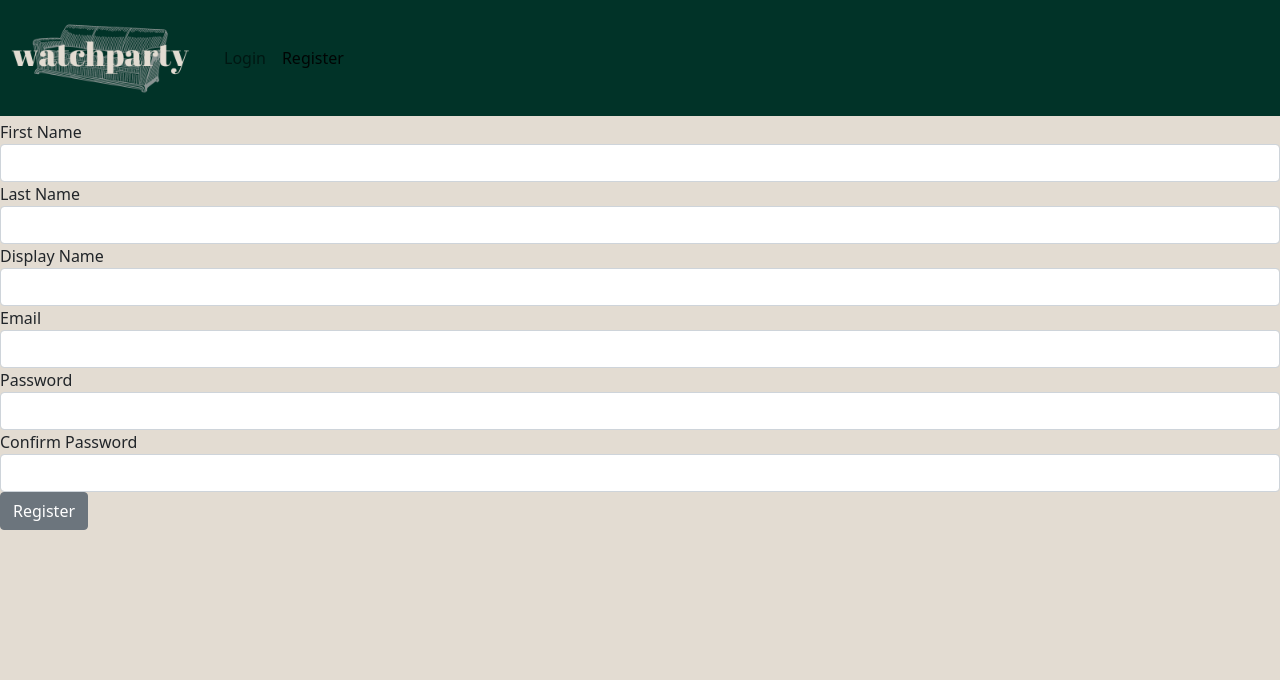
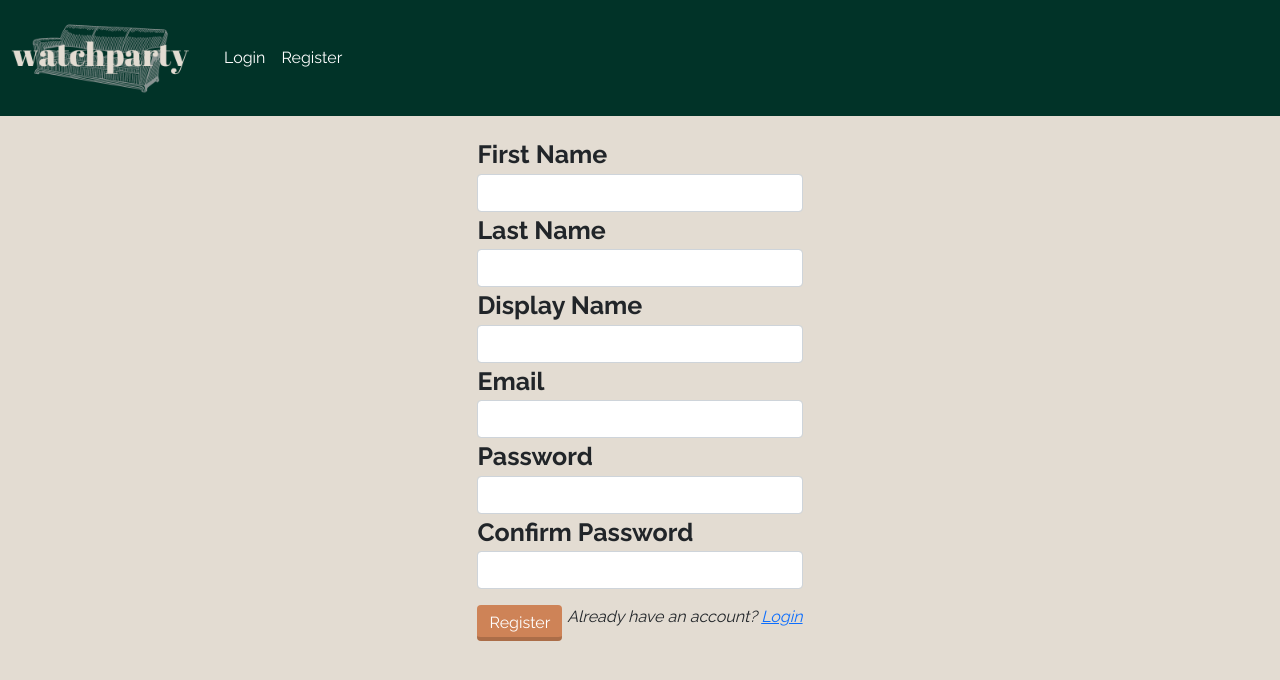
Before and after one commit to srcrank/watchparty, a React (Create React App) app in the folder WatchPartyCapstone/client/: page /register in a window 1280 px wide. Shown: the top 680 px of the page. Built offline with nearby package versions, Linux system fonts and the light colour scheme; no server answers.

Commit message:
styling forms

```diff
--- a/WatchPartyCapstone/client/src/components/EventDetails.js
+++ b/WatchPartyCapstone/client/src/components/EventDetails.js
@@ -4,6 +4,7 @@ import { Card, CardBody, Button, CardImg } from "reactstrap";
 import { useParams, Link } from "react-router-dom";
 import { useHistory } from "react-router";
 import "../styles/Main.css";
+import * as moment from 'moment';
 
 const EventDetails = () => {
   const [eventData, setEventData] = useState([]);
@@ -16,6 +17,14 @@ const EventDetails = () => {
     );
   };
 
+//   const dateFixer = () => {
+//     // const date = new Date(eventData.eventDate);
+//     const cutDate = moment(eventData.eventDate).format('MMMM Do YYYY, h:mm:ss a')
+//     eventData.eventDate = cutDate
+// };
+
+
+const dateAndTime = moment(eventData.eventDate).format('MMMM Do YYYY, h:mm:ss a')
 
   useEffect(() => {
     fetchEvent();
@@ -49,7 +58,7 @@ const EventDetails = () => {
                 <p>{eventData.summary}</p>
                 <p>
                   <span className="card-text-label">When: </span>
-                  {eventData.eventDate}
+                  {dateAndTime}
                 </p>
                 <p>
                   <span className="card-text-label">Movie: </span>
--- a/WatchPartyCapstone/client/src/components/Login.js
+++ b/WatchPartyCapstone/client/src/components/Login.js
@@ -3,6 +3,7 @@ import { Button, Form, FormGroup, Label, Input } from 'reactstrap';
 import { useHistory, Link } from "react-router-dom";
 import { login } from "../managers/AuthManager";
 import "../styles/Main.css"
+import "../styles/Login.css"
 
 export default function Login() {
   const history = useHistory();
@@ -17,25 +18,27 @@ export default function Login() {
       .catch(() => alert("Invalid email or password"));
   };
 
+  //className="list-total-container"
+
   return (
     <div >
       <div className="all-mighty-container"></div>
-      <div className="list-total-container">
-    <Form onSubmit={loginSubmit}>
+      <div className="container--login">
+    <Form className="form--login" onSubmit={loginSubmit}>
       <fieldset >
         <FormGroup>
           <Label for="email">Email</Label>
-          <Input id="email" type="text" class="w-25" autoFocus onChange={e => setEmail(e.target.value)} />
+          <Input className="loginForm-control" id="email" type="text" class="w-25" autoFocus onChange={e => setEmail(e.target.value)} />
         </FormGroup>
         <FormGroup>
           <Label for="password">Password</Label>
-          <Input id="password" type="password" onChange={e => setPassword(e.target.value)} />
+          <Input className="loginForm-control" id="password" type="password" onChange={e => setPassword(e.target.value)} />
         </FormGroup>
         <FormGroup>
-          <Button>Login</Button>
+          <Button className="login-button">Login</Button>
         </FormGroup>
         <em>
-          Not registered? <Link to="register">Register</Link>
+          Don't have an account?{" "}<Link className= "signUp-Link" to="/register">{" "}Sign up</Link>
         </em>
       </fieldset>
     </Form>
--- a/WatchPartyCapstone/client/src/components/Register.js
+++ b/WatchPartyCapstone/client/src/components/Register.js
@@ -1,7 +1,9 @@
 import React, { useState } from "react";
 import { Button, Form, FormGroup, Label, Input } from 'reactstrap';
-import { useHistory } from "react-router-dom";
+import { Link, useHistory } from "react-router-dom";
 import { register } from "../managers/AuthManager";
+import "../styles/Register.css"
+import "../styles/Main.css"
 
 export default function RegisterUser() {
   const history = useHistory();
@@ -27,34 +29,37 @@ export default function RegisterUser() {
   return (
     <div>
       <div className="all-mighty-container"></div>
-    <Form onSubmit={registerClick}>
+    <Form className="form--login" onSubmit={registerClick}>
       <fieldset>
         <FormGroup>
           <Label htmlFor="firstName">First Name</Label>
-          <Input id="firstName" type="text" onChange={e => setFirstName(e.target.value)} />
+          <Input className="loginForm-control" id="firstName" type="text" onChange={e => setFirstName(e.target.value)} />
         </FormGroup>
         <FormGroup>
           <Label htmlFor="lastName">Last Name</Label>
-          <Input id="lastName" type="text" onChange={e => setLastName(e.target.value)} />
+          <Input className="loginForm-control" id="lastName" type="text" onChange={e => setLastName(e.target.value)} />
         </FormGroup>
         <FormGroup>
           <Label htmlFor="displayName">Display Name</Label>
-          <Input id="displayName" type="text" onChange={e => setDisplayName(e.target.value)} />
+          <Input className="loginForm-control" id="displayName" type="text" onChange={e => setDisplayName(e.target.value)} />
         </FormGroup>
         <FormGroup>
           <Label for="email">Email</Label>
-          <Input id="email" type="text" onChange={e => setEmail(e.target.value)} />
+          <Input className="loginForm-control" id="email" type="text" onChange={e => setEmail(e.target.value)} />
         </FormGroup>
         <FormGroup>
           <Label for="password">Password</Label>
-          <Input id="password" type="password" onChange={e => setPassword(e.target.value)} />
+          <Input className="loginForm-control" id="password" type="password" onChange={e => setPassword(e.target.value)} />
         </FormGroup>
         <FormGroup>
           <Label for="confirmPassword">Confirm Password</Label>
-          <Input id="confirmPassword" type="password" onChange={e => setConfirmPassword(e.target.value)} />
+          <Input className="loginForm-control" id="confirmPassword" type="password" onChange={e => setConfirmPassword(e.target.value)} />
         </FormGroup>
         <FormGroup>
-          <Button>Register</Button>
+          <Button className="login-button">Register</Button>
+          <em>
+          Already have an account?{" "}<Link className= "signUp-Link" to="/login">{" "}Login</Link>
+        </em>
         </FormGroup>
       </fieldset>
     </Form>
--- a/WatchPartyCapstone/client/src/components/header/Header.js
+++ b/WatchPartyCapstone/client/src/components/header/Header.js
@@ -46,8 +46,6 @@ export default function Header({ isLoggedIn }) {
                   </NavLink>
                 </NavItem>
 
-                {/* <Link to="/event/add"> Create Event </Link> */}
-
                 <NavItem>
                   <NavLink
                     tag={RRNavLink}
@@ -76,7 +74,7 @@ export default function Header({ isLoggedIn }) {
               <>
                 <NavItem>
                   <Link to={`/`} onClick={logout}>
-                    <Button>Logout</Button>
+                    Logout
                   </Link>
                   {/* <a aria-current="page" className="nav-link"
                                         style={{ cursor: "pointer" }} onClick={logout}>Logout</a> */}
@@ -86,12 +84,12 @@ export default function Header({ isLoggedIn }) {
             {!isLoggedIn && (
               <>
                 <NavItem>
-                  <NavLink tag={RRNavLink} to="/login">
+                  <NavLink className="text-white" tag={RRNavLink} to="/login">
                     Login
                   </NavLink>
                 </NavItem>
                 <NavItem>
-                  <NavLink tag={RRNavLink} to="/register">
+                  <NavLink className="text-white" tag={RRNavLink} to="/register">
                     Register
                   </NavLink>
                 </NavItem>
--- /dev/null
+++ b/WatchPartyCapstone/client/src/styles/Form.css
@@ -0,0 +1,82 @@
+.bookForm {
+  display: flex;
+  flex-direction: column;
+  align-items: center;
+}
+
+.form-style {
+  background-color: #01332885;
+  margin: 1em;
+  border-radius: 0.5em;
+  padding: 1em;
+  color: white;
+  width: 70em;
+  box-shadow: 0 4px 8px 0 rgba(0, 0, 0, 0.2), 0 6px 20px 0 rgba(0, 0, 0, 0.19);
+}
+
+/* fieldset {
+        border-style: none;
+    } */
+
+label {
+  font-size: 25px;
+  font-weight: bold;
+}
+
+.form--input {
+  width: 100%;
+  padding: 12px 20px;
+  margin: 8px 0;
+  border-radius: 0.5em;
+  box-sizing: border-box;
+}
+
+input[type="text"]:focus {
+  border: 3px solid #feb300;
+}
+.bookFormButton-container {
+  display: flex;
+  justify-content: flex-end;
+}
+
+.add-button {
+  display: flex;
+  border: none !important;
+  padding: 0.7em 1.4em;
+  margin: 1em 0.3em 0.3em 0;
+  border-radius: 0.5em;
+  box-sizing: border-box;
+  text-decoration: none;
+  font-weight: bold;
+  box-shadow: inset 0 -0.6em 0 -0.35em rgba(0, 0, 0, 0.17);
+  text-align: center;
+  position: relative;
+  color: #ffffff;
+  background-color: #ce8357 !important;
+}
+
+.add-button:hover {
+  background-color: #feb300 !important;
+}
+
+.search-button {
+  display: flex;
+  border: none!important;
+  padding: 0.7em 1.4em;
+  margin-left: 1em;
+  margin-top: .5em;
+  /* margin: .7em 0 .3em 0.3em 0; */
+  border-radius: 0.5em;
+  box-sizing: border-box;
+  text-decoration: none;
+  font-weight: bold;
+  box-shadow: inset 0 -0.6em 0 -0.35em rgba(0, 0, 0, 0.17);
+  text-align: center;
+  position: relative;
+  color: #ffffff;
+  background-color: #ce8357 !important;
+}
+
+.search-button:hover {
+  background-color: #feb300 !important;
+}
--- /dev/null
+++ b/WatchPartyCapstone/client/src/styles/Login.css
@@ -0,0 +1,53 @@
+/* h1 {
+    display: block;
+    font-size: 2em;
+    margin-block-start: 0.67em;
+    margin-block-end: 0.67em;
+    margin-inline-start: 0px;
+    margin-inline-end: 0px;
+    font-weight: bold;
+} */
+
+
+.form--login {
+    display: flex;
+    justify-content: center;
+    align-items: center;
+    flex-direction: column;
+    margin-top: 1em;
+}
+
+.link--register {
+    display: flex;
+    align-items: center;
+    justify-content: center;
+}
+
+.signUp-Link:visited {
+    color: #ce8357;
+}
+
+
+.loginForm-control {
+    width: 30em;
+}
+
+.login-button {
+display: flex;
+    border: none!important;
+    padding: 0.7em 1.4em;
+    margin: 1em 0.3em 0.3em 0;
+    border-radius: 0.5em;
+    box-sizing: border-box;
+    text-decoration: none;
+    font-weight: bold;
+    box-shadow: inset 0 -0.6em 0 -0.35em rgba(0, 0, 0, 0.17);
+    text-align: center;
+    position: relative;
+    color: #ffffff;
+    background-color: #ce8357!important;
+  }
+
+  .login-button:hover {
+    background-color: #feb300!important;
+  }
--- a/WatchPartyCapstone/client/src/styles/Main.css
+++ b/WatchPartyCapstone/client/src/styles/Main.css
@@ -1,11 +1,8 @@
-/* .container .row > [class^="col"] {
-    padding-top: .75rem;
-    padding-bottom: .75rem;
-    background-color:#E5EDF5;
-} */
+@import url('https://fonts.googleapis.com/css2?family=Raleway:wght@400;700&display=swap');
 
 body {
-  background-color: #e3dcd2 !important;
+  background-color: #e3dcd2!important;
+  font-family: 'Raleway', sans-serif!important;
 }
 
 .all-mighty-container {
--- /dev/null
+++ b/WatchPartyCapstone/client/src/styles/Register.css
@@ -0,0 +1,41 @@
+.form--login {
+    display: flex;
+    justify-content: center;
+    align-items: center;
+    flex-direction: column;
+    margin-top: 1em;
+  }
+
+  .link--register {
+    display: flex;
+    align-items: center;
+    justify-content: center;
+  }
+
+  .signUp-Link:visited {
+    color: #ce8357;
+  }
+
+  .loginForm-control {
+    width: 30em;
+  }
+
+  .login-button {
+    display: flex;
+    border: none;
+    padding: 0.7em 1.4em;
+    margin: 1em 0.3em 0.3em 0;
+    border-radius: 0.5em;
+    box-sizing: border-box;
+    text-decoration: none;
+    font-weight: bold;
+    box-shadow: inset 0 -0.6em 0 -0.35em rgba(0, 0, 0, 0.17);
+    text-align: center;
+    position: relative;
+    color: #ffffff;
+    background-color: #ce8357!important;
+  }
+
+  .login-button:hover {
+    background-color: #feb300!important;
+  }
```
Also changed, not shown: WatchPartyCapstone/client/src/components/EventEditForm.js (+8 -2 lines), WatchPartyCapstone/client/src/components/EventForm.js (+10 -5 lines), WatchPartyCapstone/client/src/components/MyEventCard.js (+7 -3 lines).
